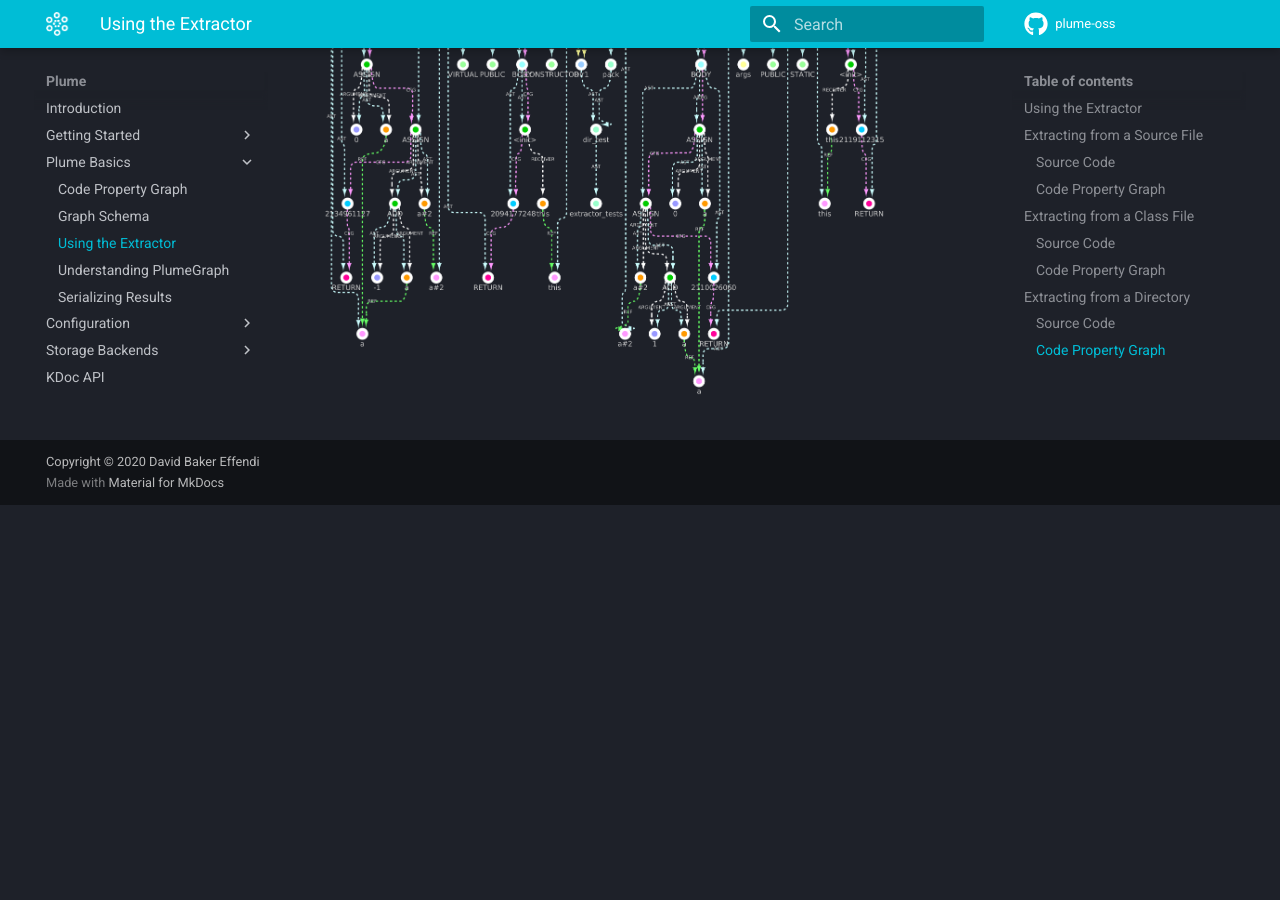
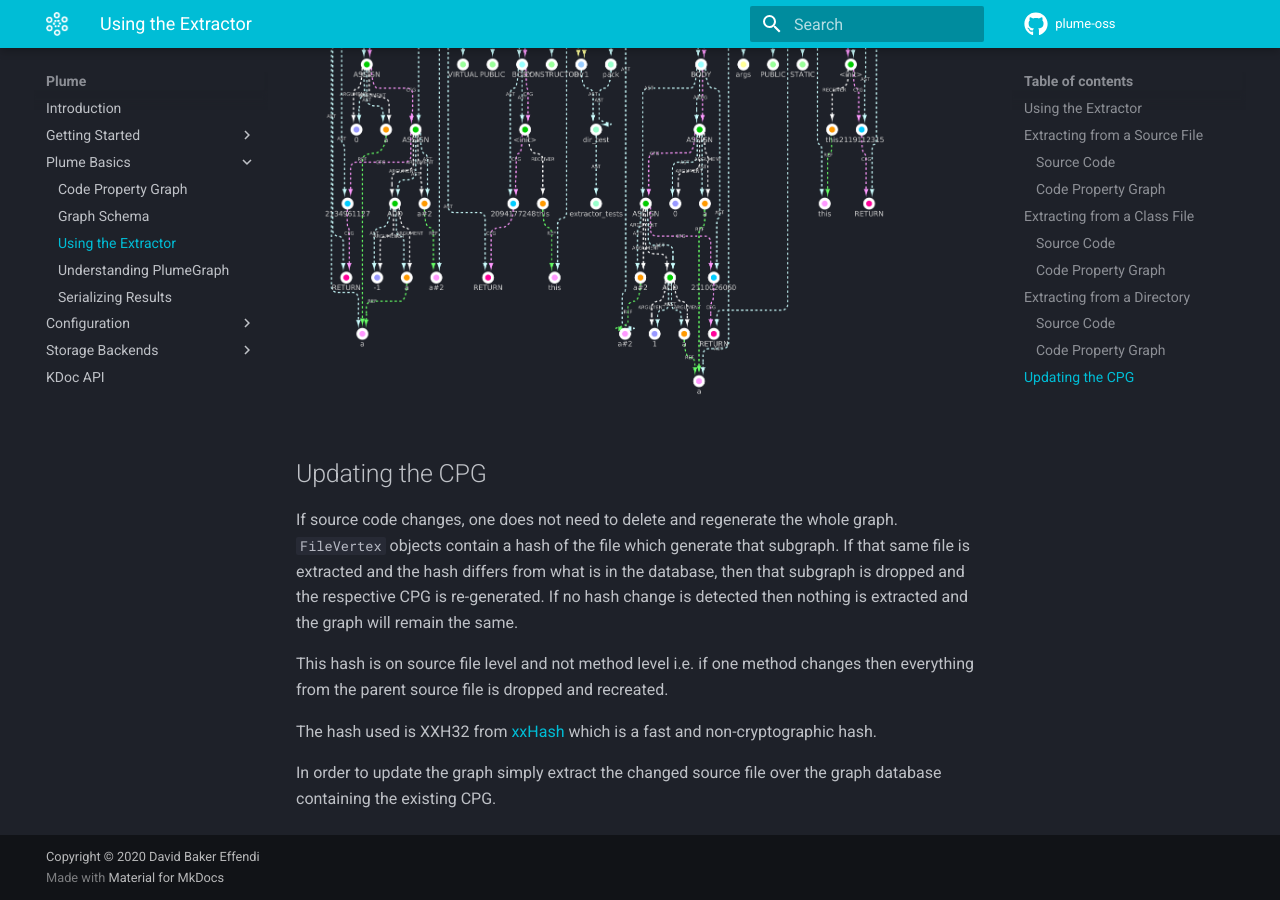
Before and after one commit to plume-oss/plume-docs, an MkDocs documentation site: the page built from docs/plume-basics/extracting-cpg.md, in a window 1280 px wide and 900 px high, scrolled down 5381 px. Built offline with MkDocs 1.6.1 and Material for MkDocs 9.7.7, drawn with Linux system fonts in a browser that asks for light colours; before the commit the page ends 5886 px from its top, so only the background shows below that.

Commit message:
:sparkles: Introduced file update functionality

```diff
--- a/docs/plume-basics/extracting-cpg.md
+++ b/docs/plume-basics/extracting-cpg.md
@@ -159,3 +159,20 @@ driver.use {
 ### Code Property Graph
 
 ![Directory Graph](../assets/images/plume-basics/extracting-cpg/dir-graph.png)
+
+## Updating the CPG
+
+If source code changes, one does not need to delete and regenerate the whole graph.
+`FileVertex` objects contain a hash of the file which generate that subgraph. If that
+same file is extracted and the hash differs from what is in the database, then that
+subgraph is dropped and the respective CPG is re-generated. If no hash change is detected
+then nothing is extracted and the graph will remain the same.
+
+This hash is on source file level and not method level i.e. if one method changes then
+everything from the parent source file is dropped and recreated.
+
+The hash used is XXH32 from [xxHash](http://cyan4973.github.io/xxHash/) which is a fast
+and non-cryptographic hash.
+
+In order to update the graph simply extract the changed source file over the graph
+database containing the existing CPG.
```
Also changed, not shown: docs/plume-basics/schema.md (+2 -2 lines).
